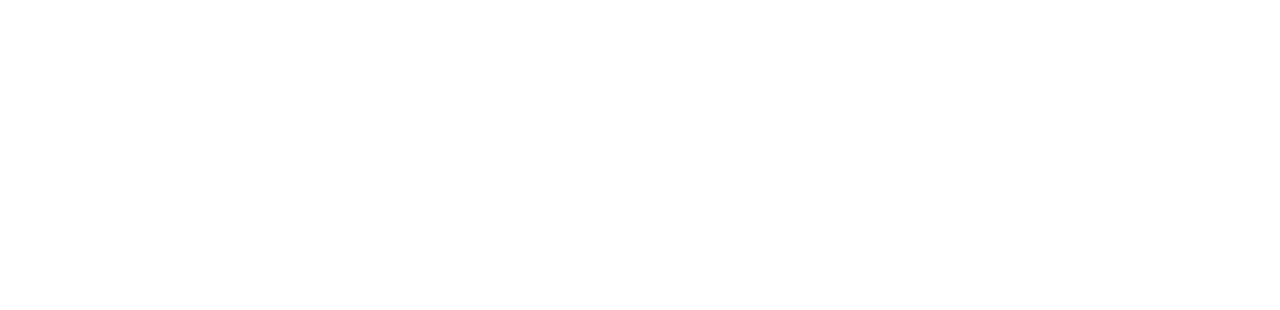
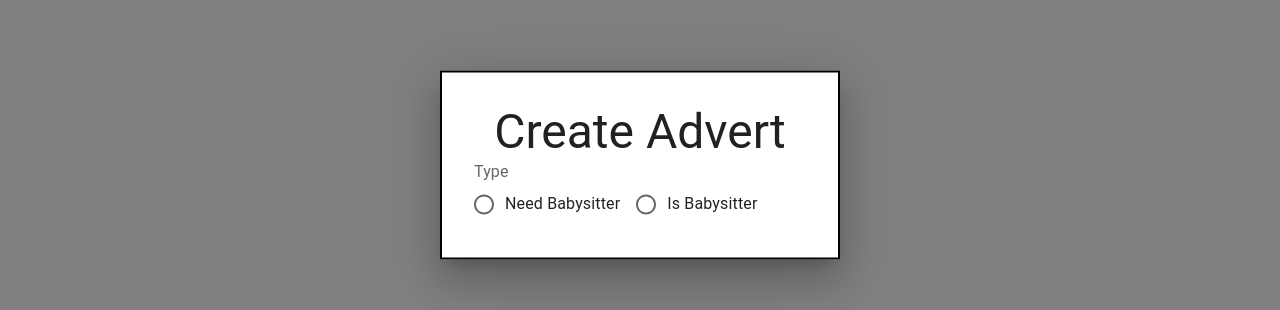
Before and after one commit to edalholt/TDT4237-trustedSitters-Vulnerable-Application, a React (Create React App) app in the folder frontend/: page /adverts in a window 1280 px wide. Both pictures are taken after a click on the button "CREATE NEW ADVERT". Shown: the part 235-545 px from the top of the page. Built offline with nearby package versions, Linux system fonts and the light colour scheme; no server answers.

Commit message:
Feat create adverts

```diff
--- a/frontend/package.json
+++ b/frontend/package.json
@@ -7,11 +7,13 @@
     "@emotion/styled": "^11.3.0",
     "@fontsource/roboto": "^4.5.1",
     "@mui/icons-material": "^5.0.3",
+    "@mui/lab": "^5.0.0-alpha.51",
     "@mui/material": "^5.0.3",
     "@testing-library/jest-dom": "^5.14.1",
     "@testing-library/react": "^11.2.7",
     "@testing-library/user-event": "^12.8.3",
     "axios": "^0.22.0",
+    "date-fns": "^2.25.0",
     "react": "^17.0.2",
     "react-dom": "^17.0.2",
     "react-router-dom": "^5.3.0",
--- a/frontend/src/components/Advert.jsx
+++ b/frontend/src/components/Advert.jsx
@@ -4,26 +4,50 @@
 import CardContent from "@mui/material/CardContent";
 import Button from "@mui/material/Button";
 import Typography from "@mui/material/Typography";
-
-const Advert = ({ advertType, content }) => {
+import EditAdvert from "./EditAdvert";
+import Modal from "@mui/material/Modal";
+import EditIcon from "@mui/icons-material/Edit";
+import IconButton from "@mui/material/IconButton";
+import DeleteIcon from "@mui/icons-material/Delete";
+const Advert = ({ advert }) => {
+  const [open, setOpen] = useState(false);
+  const handleOpen = () => setOpen(true);
+  const handleClose = () => setOpen(false);
   return (
+    <>
       <Card>
         <CardContent>
-        <Typography sx={{ fontSize: 14 }} color="text.secondary" gutterBottom>
-          dd.mm.yyyy
+          <Typography sx={{ fontSize: 14 }} color='text.secondary' gutterBottom>
+            {advert.date}
           </Typography>
-        <Typography variant="h5" component="div">
-          {advertType}
+          <Typography variant='h5' component='div'>
+            {advert.advertType}
           </Typography>
-        <Typography sx={{ mb: 1.5 }} color="text.secondary">
-          time start -- Time end
+          <Typography sx={{ mb: 1.5 }} color='text.secondary'>
+            {advert.start_time} -- {advert.end_time}
           </Typography>
-        <Typography variant="body2">{content}</Typography>
+          <Typography variant='body2'>{advert.content}</Typography>
         </CardContent>
         <CardActions>
-        <Button size="small">Make offer</Button>
+          <Button size='small'>Make offer</Button>
+          <IconButton size='small' onClick={handleOpen}>
+            <EditIcon />
+          </IconButton>
+          <IconButton size='small'>
+            <DeleteIcon />
+          </IconButton>
         </CardActions>
       </Card>
+      <Modal open={open} onClose={handleClose}>
+        <EditAdvert
+          action={"Edit"}
+          title={"Edit Advert"}
+          handleClose={handleClose}
+          advert={advert}
+          setOpen={setOpen}
+        ></EditAdvert>
+      </Modal>
+    </>
   );
 };
 
--- a/frontend/src/components/Adverts.jsx
+++ b/frontend/src/components/Adverts.jsx
@@ -7,9 +7,14 @@
 import AdvertsService from "../services/adverts";
 import Fab from "@mui/material/Fab";
 import AddIcon from "@mui/icons-material/Add";
+import EditAdvert from "./EditAdvert";
+import Modal from "@mui/material/Modal";
 
 const Adverts = () => {
   const [adverts, setAdverts] = useState(null);
+  const [open, setOpen] = useState(false);
+  const handleOpen = () => setOpen(true);
+  const handleClose = () => setOpen(false);
 
   const fabStyle = {
     position: "absolute",
@@ -23,24 +28,35 @@
 
   return (
     <Container>
-      <Typography sx={{ textAlign: "center" }} variant="h2">
+      <Typography sx={{ textAlign: "center" }} variant='h2'>
         Adverts
       </Typography>
-      <Fab sx={fabStyle} variant="extended" color="secondary" aria-label="add">
+      <Fab
+        sx={fabStyle}
+        variant='extended'
+        color='secondary'
+        aria-label='add'
+        onClick={handleOpen}
+      >
         <AddIcon sx={{ mr: 1 }} />
         Create new advert
       </Fab>
 
-      <Grid container spacing={1.5} justifyContent="center">
+      <Grid container spacing={1.5} justifyContent='center'>
         {adverts?.map((advert) => (
           <Grid key={advert.id} item xs={3}>
-            <Advert
-              advertType={advert.advertType}
-              content={advert.content}
-            ></Advert>
+            <Advert advert={advert}></Advert>
           </Grid>
         ))}
       </Grid>
+      <Modal open={open} onClose={handleClose}>
+        <EditAdvert
+          action={"Create"}
+          title={"Create Advert"}
+          handleClose={handleClose}
+          setOpen={setOpen}
+        ></EditAdvert>
+      </Modal>
     </Container>
   );
 };
--- /dev/null
+++ b/frontend/src/components/EditAdvert.jsx
@@ -0,0 +1,147 @@
+import React, { useState } from "react";
+import Box from "@mui/material/Box";
+import TextField from "@mui/material/TextField";
+import { Stack } from "@mui/material";
+import Button from "@mui/material/Button";
+import Typography from "@mui/material/Typography";
+import AdapterDateFns from "@mui/lab/AdapterDateFns";
+import LocalizationProvider from "@mui/lab/LocalizationProvider";
+import DatePicker from "@mui/lab/DatePicker";
+import TimePicker from "@mui/lab/TimePicker";
+import AdvertsService from "../services/adverts";
+import Radio from "@mui/material/Radio";
+import RadioGroup from "@mui/material/RadioGroup";
+import FormControlLabel from "@mui/material/FormControlLabel";
+import FormControl from "@mui/material/FormControl";
+import FormLabel from "@mui/material/FormLabel";
+
+const EditAdvert = (props) => {
+  const [type, setType] = useState("");
+  const [content, setContent] = useState(props.advert?.content);
+  const [date, setDate] = useState(new Date());
+  const [startTime, setStartTime] = useState(null);
+  const [endTime, setEndTime] = useState(null);
+
+  const style = {
+    position: "absolute",
+    top: "50%",
+    left: "50%",
+    transform: "translate(-50%, -50%)",
+    width: 400,
+    bgcolor: "background.paper",
+    border: "2px solid #000",
+    boxShadow: 24,
+    p: 4,
+  };
+
+  const buttonClick = () => {
+    const request = {
+      date: date.toISOString().substring(0, 10),
+      start_time: startTime?.toTimeString().substring(0, 8),
+      end_time: endTime?.toTimeString().substring(0, 8),
+      content: content,
+    };
+    if (props.action === "Create") {
+      console.log(request);
+      if (type === "IS_SITTER") {
+        AdvertsService.CreateIsSitterAdvert(request)
+          .then((response) => {
+            // TODO: Popup snackbar with confirmation message, and re render the Adverts page
+            props.setOpen(false);
+          })
+          .catch((err) => console.log(err.response.data));
+      } else if (type === "ND_SITTER") {
+        AdvertsService.CreateNeedSitterAdvert(request)
+          .then((response) => {
+            // TODO: Popup snackbar with confirmation message, and re render the Adverts page
+            props.setOpen(false);
+          })
+          .catch((err) => console.log(err.response.data));
+      } else {
+        console.log(type);
+      }
+    } else if (props.action === "Edit") {
+      // TODO: Send Patch request
+    }
+  };
+
+  const handleSelect = (e) => {
+    setType(e.target.value);
+  };
+  return (
+    <Box sx={style}>
+      <Typography sx={{ textAlign: "center" }} variant='h3'>
+        {props.title}
+      </Typography>
+      <FormControl component='fieldset'>
+        <FormLabel component='legend'>Type</FormLabel>
+        <RadioGroup row aria-label='type' onChange={handleSelect}>
+          <FormControlLabel
+            value='ND_SITTER'
+            control={<Radio />}
+            label='Need Babysitter'
+          />
+          <FormControlLabel
+            value='IS_SITTER'
+            control={<Radio />}
+            label='Is Babysitter'
+          />
+        </RadioGroup>
+      </FormControl>
+      <LocalizationProvider dateAdapter={AdapterDateFns}>
+        <Stack spacing={2} padding={2}>
+          <TextField
+            multiline
+            minRows={2}
+            onInput={(e) => setContent(e.target.value)}
+            value={content}
+            label={"Description"}
+          />
+
+          <DatePicker
+            label='Date'
+            value={date}
+            onChange={(newValue) => {
+              setDate(newValue);
+            }}
+            renderInput={(params) => <TextField {...params} />}
+          />
+          <Stack spacing={2} direction='row' justifyContent='center'>
+            <TimePicker
+              ampm={false}
+              label='Start Time'
+              value={startTime}
+              onChange={(newValue) => {
+                setStartTime(newValue);
+              }}
+              renderInput={(params) => <TextField {...params} />}
+            />
+            <TimePicker
+              ampm={false}
+              label='End Time'
+              value={endTime}
+              onChange={(newValue) => {
+                setEndTime(newValue);
+              }}
+              renderInput={(params) => <TextField {...params} />}
+            />
+          </Stack>
+          <Stack spacing={2} direction='row' justifyContent='center'>
+            <Button
+              variant='contained'
+              color='error'
+              onClick={props.handleClose}
+            >
+              Cancel
+            </Button>
+            <Button variant='contained' color='success' onClick={buttonClick}>
+              {props.action}
+            </Button>
+          </Stack>
+        </Stack>
+      </LocalizationProvider>
+    </Box>
+  );
+};
+
+export default EditAdvert;
--- a/frontend/src/services/adverts.js
+++ b/frontend/src/services/adverts.js
@@ -15,10 +15,22 @@
   return request.then((response) => response.data);
 };
 
+const CreateIsSitterAdvert = (data) => {
+  const request = api.post("/adverts/issitter/", data);
+  return request.then((response) => response.data);
+};
+
+const CreateNeedSitterAdvert = (data) => {
+  const request = api.post("/adverts/needsitter/", data);
+  return request.then((response) => response.data);
+};
+
 const AdvertsService = {
   GetAllAdverts,
   GetNeedSitterAdverts,
   GetIsSitterAdverts,
+  CreateIsSitterAdvert,
+  CreateNeedSitterAdvert,
 };
 
 export default AdvertsService;
```
Also changed, not shown: 1 other file (tests, documents, lock files or other folders). Lines whose indentation alone changed are shown as unchanged.
